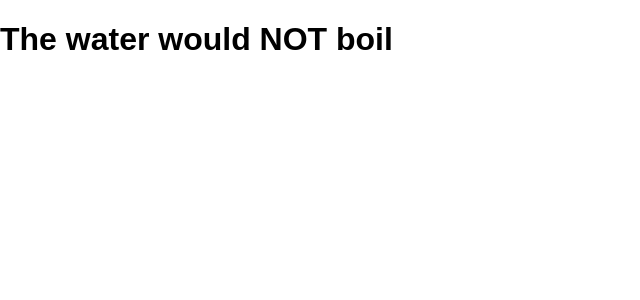
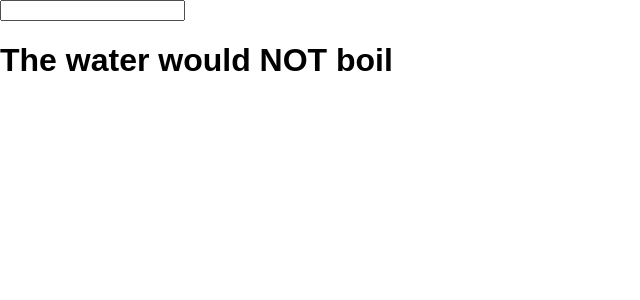
Before and after one commit to rbunch-dc/9-17immersive-inventoryWidget, a React (Create React App) app: page / in a window 1280 px wide. Shown: the top 300 px of the page, without its empty margins (0-640 px from the left). Built offline with nearby package versions, Linux system fonts and the light colour scheme; the HTML template or start-up script is replaced by a standard one.

Commit message:
Add handle change

```diff
--- a/src/tempApp/BoilingVerdict.js
+++ b/src/tempApp/BoilingVerdict.js
@@ -10,7 +10,7 @@ import React from 'react';
 // }
 
 function BoilingVerdict(props){
-	if(props.celcius >= 100){
+	if(props.celsius >= 100){
 		return(
 			<h1>The water would boil</h1>
 		)
--- a/src/tempApp/TemperatureApp.js
+++ b/src/tempApp/TemperatureApp.js
@@ -2,10 +2,29 @@ import React, { Component } from 'react';
 import BoilingVerdict from './BoilingVerdict';
 
 class TemperatureApp extends Component{
+	constructor(){
+		super();
+		this.state = {
+			temperature: ''
+		}
+		this.handleChange = this.handleChange.bind(this);
+	}
+
+	handleChange(event){
+		console.log(event);
+		console.log(event.target.value)
+		this.setState({
+			temperature: event.target.value
+		})
+	}
 
 	render(){
+		var temperature = this.state.temperature;
 		return(
-			<BoilingVerdict />
+			<div>
+				<input value={temperature} onChange={this.handleChange} />
+				<BoilingVerdict celsius={parseFloat(temperature)}/>
+			</div>
 		)
 	}
 }
```
